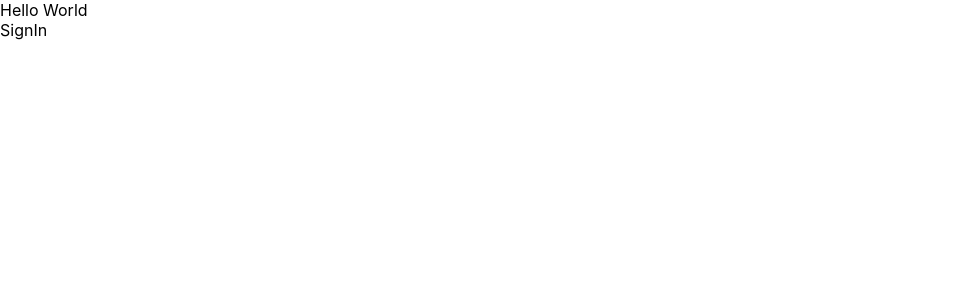
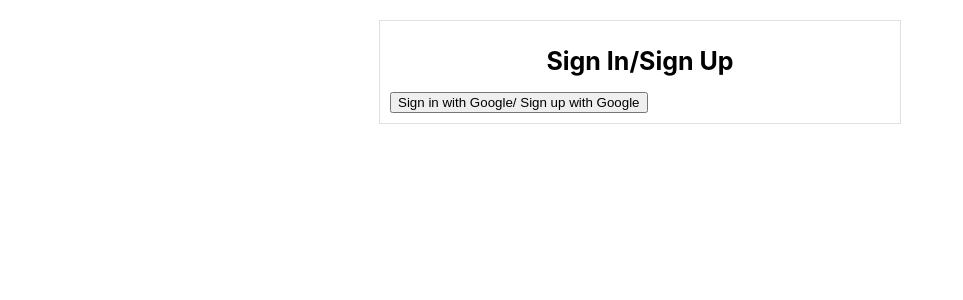
Before and after one commit to ishitabanka/react-slack-clone, a React (Create React App) app: page / in a window 1280 px wide. Shown: the top 300 px of the page, without its empty margins (0-963 px from the left). Built offline with nearby package versions, Linux system fonts and the light colour scheme.

Commit message:
Sign in styling

```diff
--- a/src/components/App.js
+++ b/src/components/App.js
@@ -1,14 +1,17 @@
-import React from 'react';
-import {SignIn} from './';
+import React, { Component } from 'react';
+import { SignIn } from './';
 
-
-function App() {
-  return (
-    <div className="App">
-      Hello World
-      <SignIn />
-    </div>
-  );
+class App extends Component {
+  state = {
+    counter: 1,
+  };
+  render() {
+    return (
+      <div>
+        <SignIn />
+      </div>
+    );
+  }
 }
 
 export default App;
--- a/src/components/SignIn.js
+++ b/src/components/SignIn.js
@@ -2,7 +2,12 @@
 
 class Signin extends Component {
   render() {
-    return <div>SignIn</div>;
+    return (
+      <div className="signin-form">
+        <h1>Sign In/Sign Up</h1>
+        <button>Sign in with Google/ Sign up with Google</button>
+      </div>
+    );
   }
 }
 
--- a/src/index.css
+++ b/src/index.css
@@ -11,3 +11,15 @@
   font-family: source-code-pro, Menlo, Monaco, Consolas, 'Courier New',
     monospace;
 }
+.signin-form {
+  border: 1px solid #e1e1e1;
+  padding: 10px;
+  width: 500px;
+  margin: 0 auto;
+  margin-top: 20px;
+}
+.signin-form h1 {
+  margin: 15px 0;
+  text-align: center;
+  font-size: 25px;
+}
```
Also changed, not shown: Thinking.txt, 2 other files (tests, documents, lock files or other folders).
